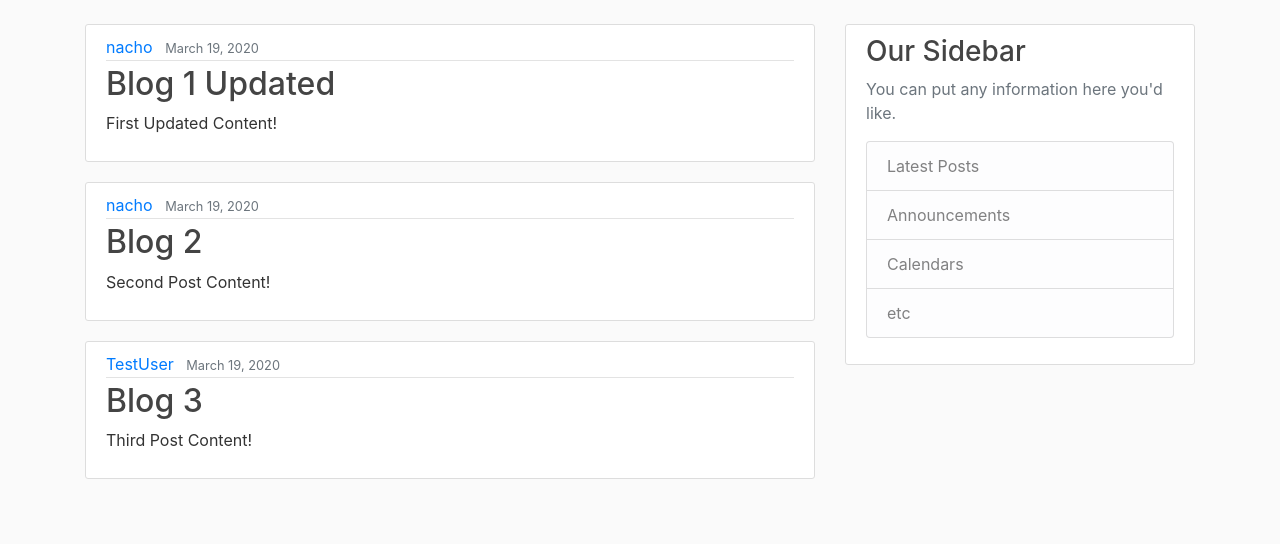
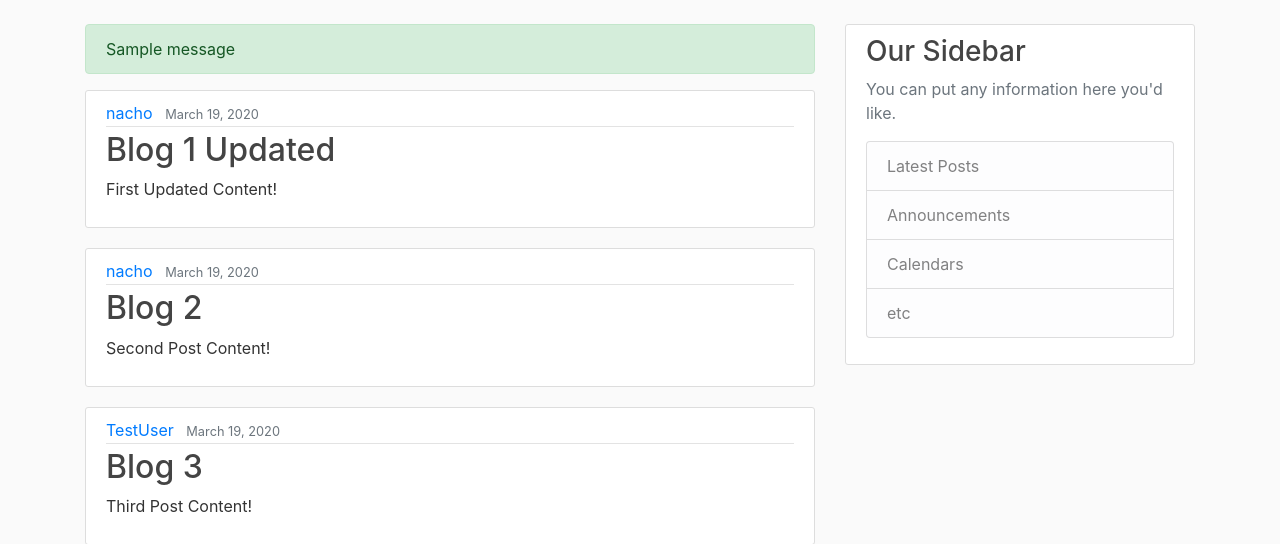
Before and after one commit to aiguozhe01/django_weblog, a Django app: page / in a window 1280 px wide. Shown: the part 56-600 px from the top of the page. Run offline with Django 3.2, Linux system fonts and the light colour scheme; data comes from the database, SQL or seed files in the repository; both versions use the stored data as it was after the commit; one stand-in notice (Sample message) is shown; some libraries are stand-ins or nearby versions.

Commit message:
Add Flash messages

```diff
--- a/blog/templates/blog/base.html
+++ b/blog/templates/blog/base.html
@@ -42,6 +42,13 @@
     <main role="main" class="container">
         <div class="row">
             <div class="col-md-8">
+                {% if messages %}
+                    {% for message in messages %}
+                        <div class="alert alert-{{ message.tags }}">
+                            {{ message }}
+                        </div>
+                    {% endfor %}
+                {% endif %}
                 {% block content %}{% endblock %}
             </div>
             <div class="col-md-4">
--- a/users/views.py
+++ b/users/views.py
@@ -6,6 +6,7 @@ def register(request):
     if request.method == 'POST':
         form = UserCreationForm(request.POST)
         if form.is_valid():
+            form.save()
             username = form.cleaned_data.get('username')
             messages.success(request, f'Account created for {username}!')
             return redirect('blog-home')
```
Also changed, not shown: db.sqlite3.
